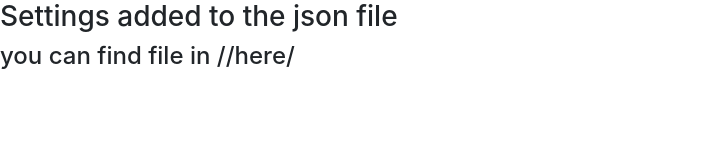
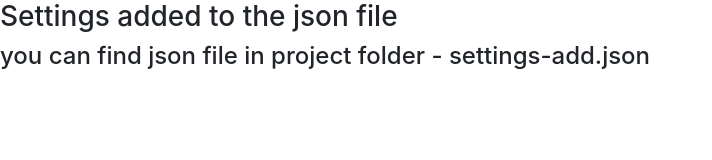
Before and after one commit to Ranishlakshan/Code-Challenge-for-GSoC-Project-UI-for-the-Arctic-Sea-settings-API-Faroe-, a website: page code-challenge/views/file1.html in a window 1280 px wide. Shown: the whole page, without its empty margins (0-712 px from the left). Drawn offline with nearby package versions, Linux system fonts and the light colour scheme.

Commit message:
Update file1.html

```diff
--- a/code-challenge/views/file1.html
+++ b/code-challenge/views/file1.html
@@ -9,6 +9,6 @@
 </head>
 <body>
     <h3>Settings added to the json file</h3>
-    <h4>you can find file in //here/</h4>
+    <h4>you can find json file in project folder - settings-add.json</h4>
 </body>
 </html>
```
